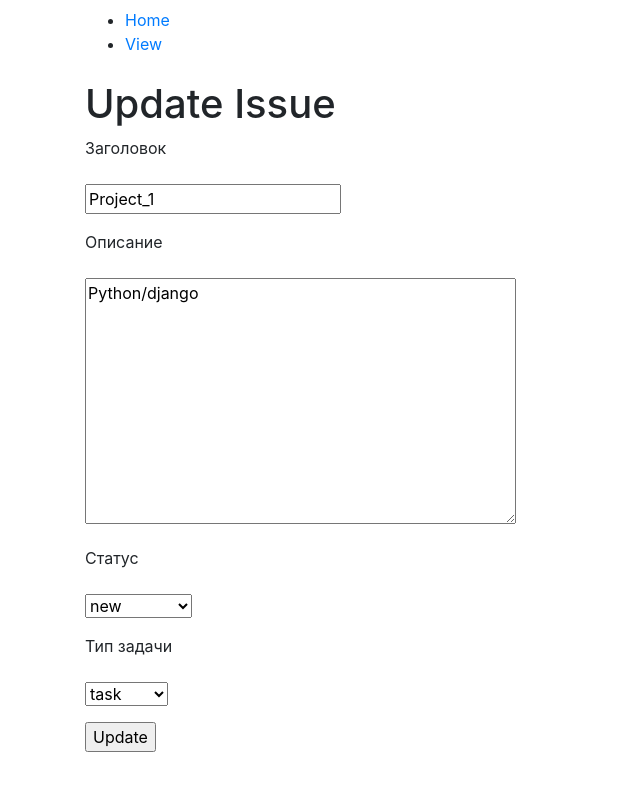
After one commit to emirnur/homework-49, a Django app: page /issue/1/update/ in a window 1280 px wide. The commit adds this page. Shown: the whole page, without its empty margins (0-640 px from the left). Run offline with Django 3.2, Linux system fonts and the light colour scheme; data comes from the database, SQL or seed files in the repository; some libraries are stand-ins or nearby versions.

Commit message:
add create, update, delete functions

```diff
--- a/source/main/settings.py
+++ b/source/main/settings.py
@@ -37,6 +37,7 @@ INSTALLED_APPS = [
     'django.contrib.sessions',
     'django.contrib.messages',
     'django.contrib.staticfiles',
+    'widget_tweaks',
     'webapp',
 ]
 
--- a/source/main/urls.py
+++ b/source/main/urls.py
@@ -15,10 +15,13 @@ Including another URLconf
 """
 from django.contrib import admin
 from django.urls import path
-from webapp.views import IndexView, IssueView
+from webapp.views import IndexView, IssueView, IssueCreateView, IssueUpdateView, IssueDeleteView
 
 urlpatterns = [
     path('admin/', admin.site.urls),
     path('', IndexView.as_view(), name='index'),
     path('issue/<int:pk>/', IssueView.as_view(), name='issue_view'),
+    path('issue/add/', IssueCreateView.as_view(), name='issue_add'),
+    path('issue/<int:pk>/update/', IssueUpdateView.as_view(), name='issue_update'),
+    path('issue/<int:pk>/delete/', IssueDeleteView.as_view(), name='issue_delete'),
 ]
--- /dev/null
+++ b/source/webapp/forms.py
@@ -0,0 +1,13 @@
+from django import forms
+from django.forms import widgets
+from webapp.models import Status, Type
+
+
+class TrackerIssueForm(forms.Form):
+    summary = forms.CharField(max_length=200, label='Заголовок', required=True)
+    description = forms.CharField(max_length=3000, label='Описание', required=False,
+                           widget=widgets.Textarea)
+    status = forms.ModelChoiceField(queryset=Status.objects.all(), required=False, label='Статус',
+                                      empty_label=None)
+    type = forms.ModelChoiceField(queryset=Type.objects.all(), required=False, label='Тип задачи',
+                                      empty_label=None)
--- a/source/webapp/templates/index.html
+++ b/source/webapp/templates/index.html
@@ -1,7 +1,7 @@
 {% extends 'base.html' %}
 
 {% block menu %}
-    <li><a href="">Add Issue</a></li>
+    <li><a href="{% url 'issue_add' %}">Add Issue</a></li>
 {% endblock %}
 
 {% block content %}
@@ -14,8 +14,8 @@
         </p>
         <p>
             <a href="{% url 'issue_view' issue.pk %}">More...</a>
-            <a href="">Edit</a>
-            <a href="">Delete</a>
+            <a href="{% url 'issue_update' issue.pk %}">Edit</a>
+            <a href="{% url 'issue_delete' issue.pk %}">Delete</a>
         </p>
         <hr/>
     {% endfor %}
--- /dev/null
+++ b/source/webapp/templates/issue_update.html
@@ -0,0 +1,14 @@
+{% extends 'base.html' %}
+
+{% block title %}Update Issue{% endblock %}
+
+{% block menu %}
+    <li><a href="{% url 'issue_view' issue.pk %}">View</a></li>
+{% endblock %}
+
+{% block content %}
+    <h1>Update Issue</h1>
+    <form method="POST" action="{% url 'issue_update' issue.pk %}">
+        {% include 'partial/issue_form.html' with button_text="Update" %}
+    </form>
+{% endblock %}
--- /dev/null
+++ b/source/webapp/templates/partial/issue_form.html
@@ -0,0 +1,15 @@
+{% csrf_token %}
+
+{% for error in form.not_field_errors %}
+    <p class="form-error">{{ error }}</p>
+{% endfor %}
+
+{% for field in form %}
+    <p><label for="{{ field.id_for_label }}">{{ field.label }}</label></p>
+    <p>{{ field }}</p>
+    {% for error in field.errors %}
+        <p class="form-error">{{ error }}</p>
+    {% endfor %}
+{% endfor %}
+
+<p><input type="submit" value="{{ button_text }}"></p>
--- a/source/webapp/views.py
+++ b/source/webapp/views.py
@@ -2,6 +2,7 @@ from django.shortcuts import render, get_object_or_404, redirect
 from webapp.models import TrackerIssue
 from django.views import View
 from django.views.generic import TemplateView
+from webapp.forms import TrackerIssueForm
 
 
 class IndexView(TemplateView):
@@ -22,53 +23,59 @@ class IssueView(TemplateView):
         context['issue'] = get_object_or_404(TrackerIssue, pk=pk)
         return context
 
-#
-# class ArticleCreateView(View):
-#     def get(self, request, *args, **kwargs):
-#         form = ArticleForm()
-#         return render(request, 'create.html', context={'form': form})
-#
-#     def post(self, request, *args, **kwargs):
-#         form = ArticleForm(data=request.POST)
-#         if form.is_valid():
-#             article = Article.objects.create(
-#                 title=form.cleaned_data['title'],
-#                 author=form.cleaned_data['author'],
-#                 text=form.cleaned_data['text'],
-#                 category=form.cleaned_data['category']
-#             )
-#             return redirect('article_view', pk=article.pk)
-#         else:
-#             return render(request, 'create.html', context={'form': form})
-#
-#
-# def article_update_view(request, pk):
-#     article = get_object_or_404(Article, pk=pk)
-#     if request.method == 'GET':
-#         form = ArticleForm(data={
-#             'title': article.title,
-#             'author': article.author,
-#             'text': article.text,
-#             'category': article.category_id
-#         })
-#         return render(request, 'update.html', context={'form': form, 'article': article})
-#     elif request.method == 'POST':
-#         form = ArticleForm(data=request.POST)
-#         if form.is_valid():
-#             article.title = form.cleaned_data['title']
-#             article.author = form.cleaned_data['author']
-#             article.text = form.cleaned_data['text']
-#             article.category = form.cleaned_data['category']
-#             article.save()
-#             return redirect('article_view', pk=article.pk)
-#         else:
-#             return render(request, 'update.html', context={'form': form, 'article': article})
-#
-#
-# def article_delete_view(request, pk):
-#     article = get_object_or_404(Article, pk=pk)
-#     if request.method == 'GET':
-#         return render(request, 'delete.html', context={'article': article})
-#     elif request.method == 'POST':
-#         article.delete()
-#         return redirect('index')
+
+class IssueCreateView(View):
+    def get(self, request, *args, **kwargs):
+        form = TrackerIssueForm()
+        return render(request, 'issue_create.html', context={'form': form})
+
+    def post(self, request, *args, **kwargs):
+        form = TrackerIssueForm(data=request.POST)
+        if form.is_valid():
+            issue = TrackerIssue.objects.create(
+                summary=form.cleaned_data['summary'],
+                description=form.cleaned_data['description'],
+                status=form.cleaned_data['status'],
+                type=form.cleaned_data['type']
+            )
+            return redirect('issue_view', pk=issue.pk)
+        else:
+            return render(request, 'issue_create.html', context={'form': form})
+
+
+class IssueUpdateView(View):
+
+    def get(self, request, pk):
+        issue = get_object_or_404(TrackerIssue, pk=pk)
+        form = TrackerIssueForm(data={
+            'summary': issue.summary,
+            'description': issue.description,
+            'status': issue.status_id,
+            'type': issue.type_id
+        })
+        return render(request, 'issue_update.html', context={'form': form, 'issue': issue})
+
+    def post(self, request, pk):
+        issue = get_object_or_404(TrackerIssue, pk=pk)
+        form = TrackerIssueForm(data=request.POST)
+        if form.is_valid():
+            issue.summary = form.cleaned_data['summary']
+            issue.description = form.cleaned_data['description']
+            issue.status = form.cleaned_data['status']
+            issue.type = form.cleaned_data['type']
+            issue.save()
+            return redirect('issue_view', pk=issue.pk)
+        else:
+            return render(request, 'issue_update.html', context={'form': form, 'issue': issue})
+
+
+class IssueDeleteView(View):
+
+    def get(self, request, pk):
+        issue = get_object_or_404(TrackerIssue, pk=pk)
+        return render(request, 'issue_delete.html', context={'issue': issue})
+
+    def post(self, request, pk):
+        issue = get_object_or_404(TrackerIssue, pk=pk)
+        issue.delete()
+        return redirect('index')
```
Also changed, not shown: source/webapp/templates/issue_create.html (added, +10 -0 lines), source/webapp/templates/issue_delete.html (added, +16 -0 lines).
